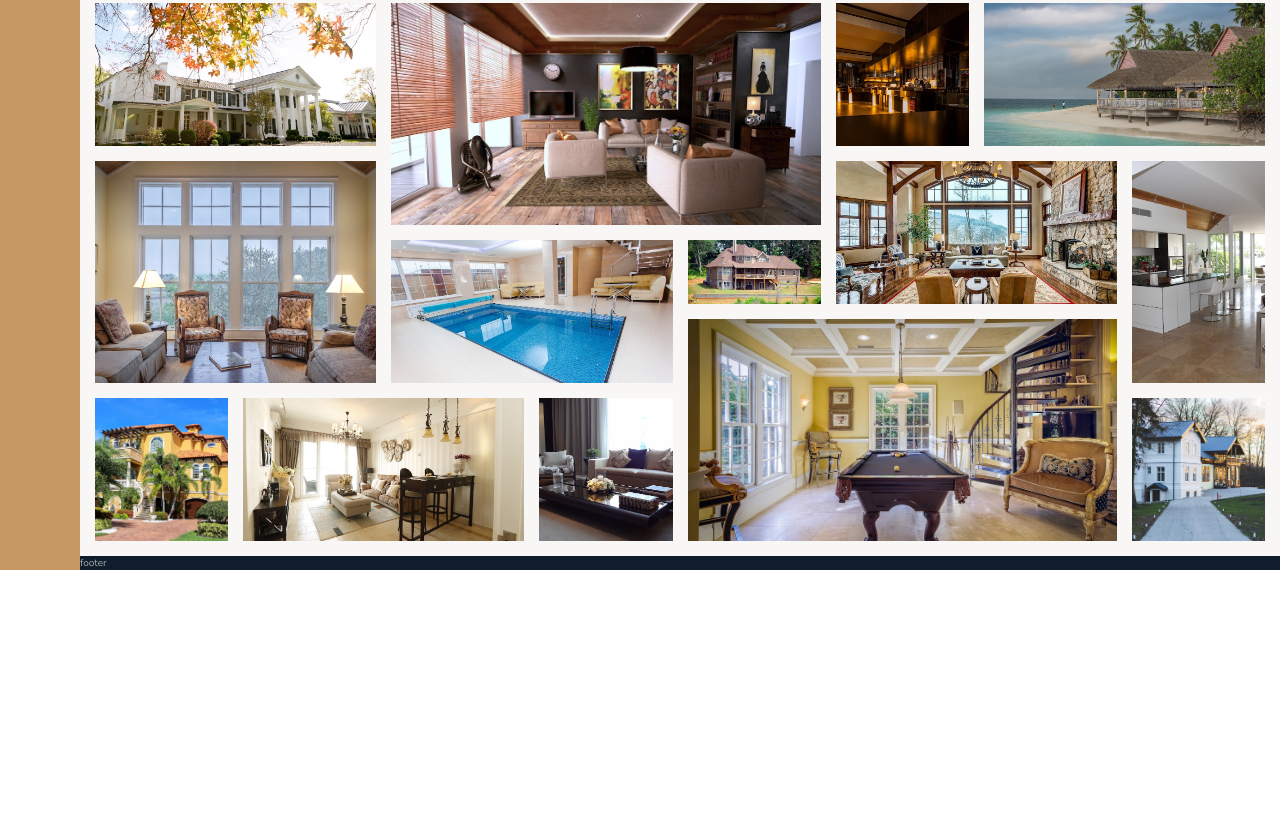
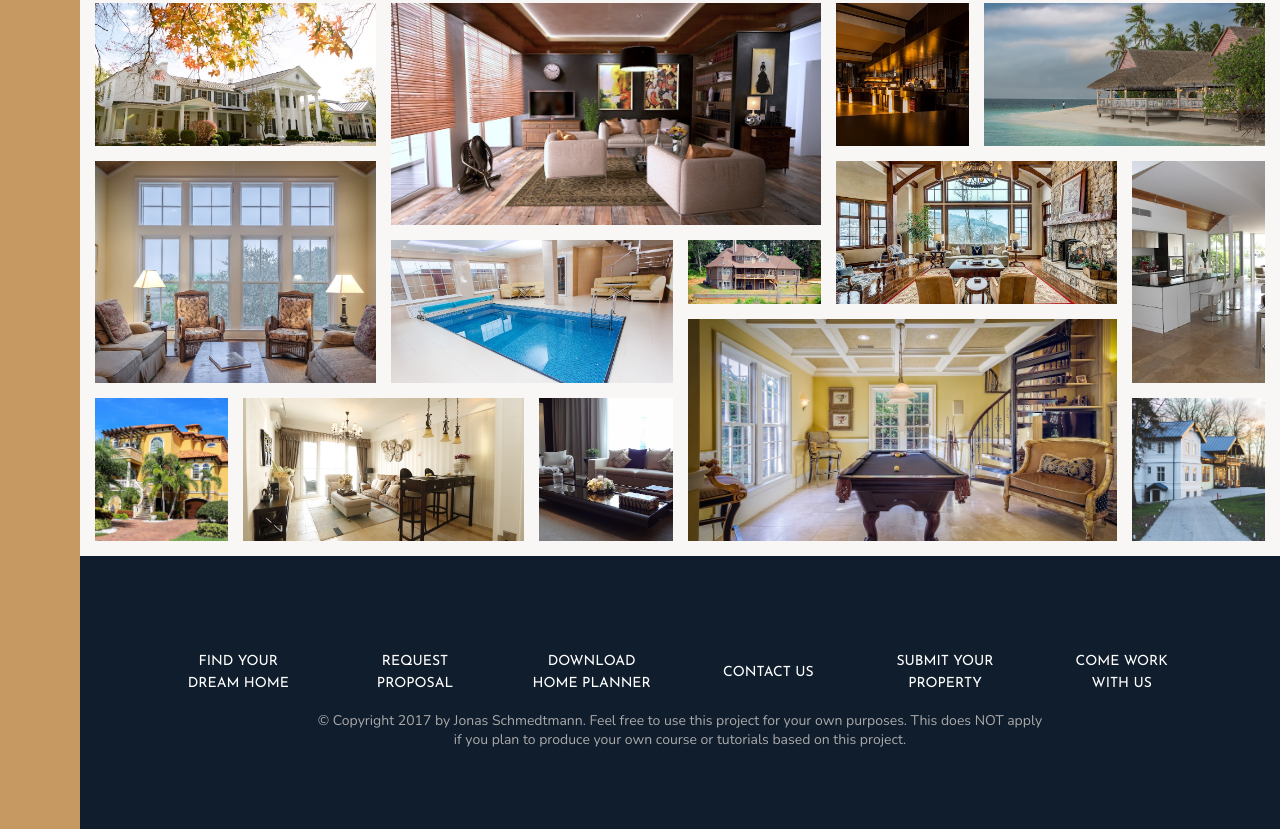
Before and after one commit to PrantoMollick/nexter-html-template, a website: page index.html in a window 1280 px wide. Shown: the part 3014-3843 px from the top of the page. Before the commit the page ends 3584 px from the top, so only its background shows below. Drawn offline with nearby package versions, Linux system fonts and the light colour scheme.

Commit message:
012 Building the Footer

```diff
--- a/index.html
+++ b/index.html
@@ -334,7 +334,19 @@
     </section>
 
     <footer class="footer">
-        footer
+        <ul class="nav">
+            <li class="nav__item"><a href="#" class="nav__link">Find your dream home</a></li>
+            <li class="nav__item"><a href="#" class="nav__link">Request proposal</a></li>
+            <li class="nav__item"><a href="#" class="nav__link">Download home planner</a></li>
+            <li class="nav__item"><a href="#" class="nav__link">Contact us</a></li>
+            <li class="nav__item"><a href="#" class="nav__link">Submit your property</a></li>
+            <li class="nav__item"><a href="#" class="nav__link">Come work with us</a></li>
+        </ul>
+        <p class="copyright">
+            &copy; Copyright 2017 by Jonas Schmedtmann. Feel free to use this project for your own purposes. This does
+            NOT apply if you plan to produce your own course or tutorials based on this project.
+        </p>
+
     </footer>
 </body>
 
--- a/sass/_footer.scss
+++ b/sass/_footer.scss
@@ -1,4 +1,49 @@
 .footer {
   background-color: $color-secondary;
   grid-column: full-start / full-end;
+
+  padding: 8rem;
+
+
+
 }
+
+.nav {
+  list-style: none;
+  text-align: center;
+
+  display: grid;
+  grid-template-columns: repeat(auto-fit, minmax(15rem, 1fr));
+  grid-gap: 2rem;
+  align-items: center;
+
+  &__item {}
+
+  &__link:link,
+  &__link:visited {
+    text-decoration: none;
+    font-size: 1.4rem;
+    color: #fff;
+    font-family: $font-display;
+    text-transform: uppercase;
+    padding: 1.5rem;
+    display: block;
+    transition: all 0.2s;
+    line-height: 1.6;
+  }
+
+  &__link:hover,
+  &__link:active {
+    background-color: rgba(#fff, .05);
+    transform: translateY(-3px);
+  }
+}
+
+.copyright {
+  font-size: 1.4rem;
+  color: $color-grey-light-2;
+  margin-top: 6rem;
+  text-align: center;
+  margin: 0 auto;
+  width: 70%;
+}
```
Also changed, not shown: css/style.css.
